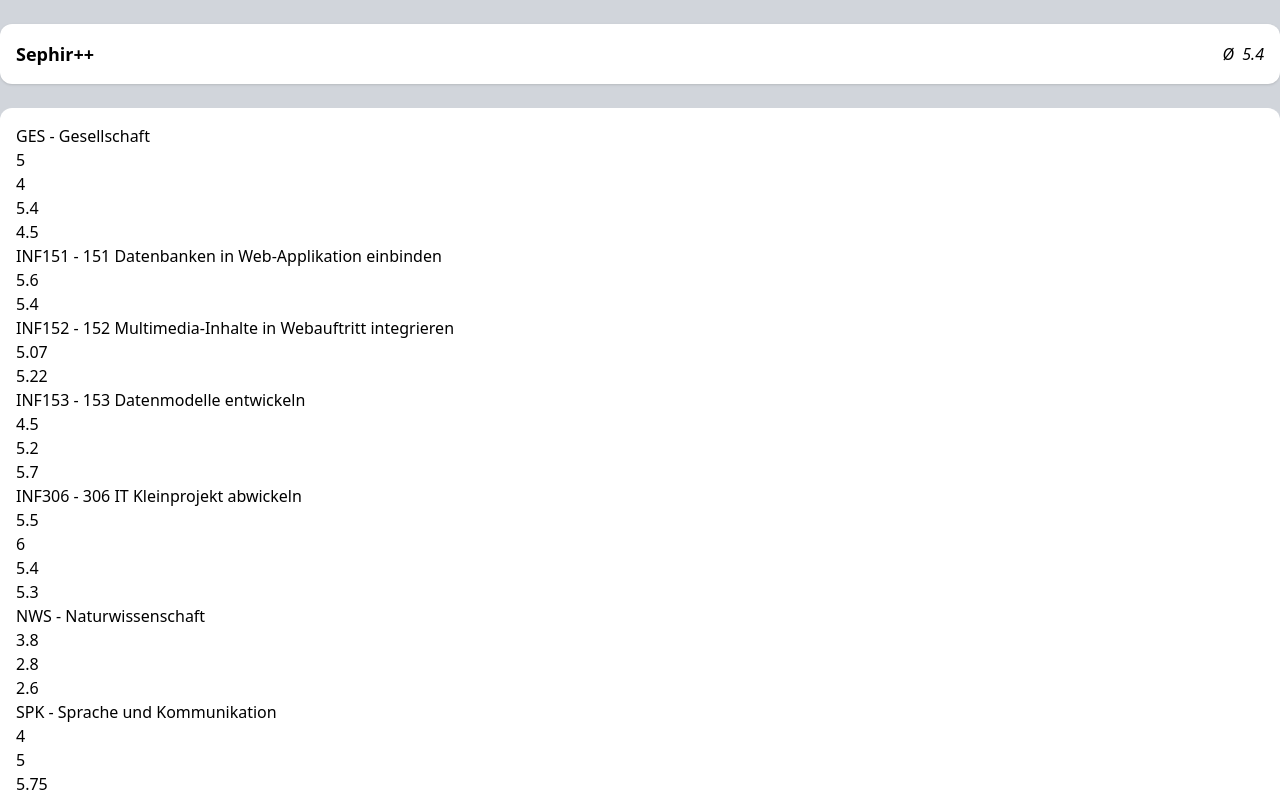
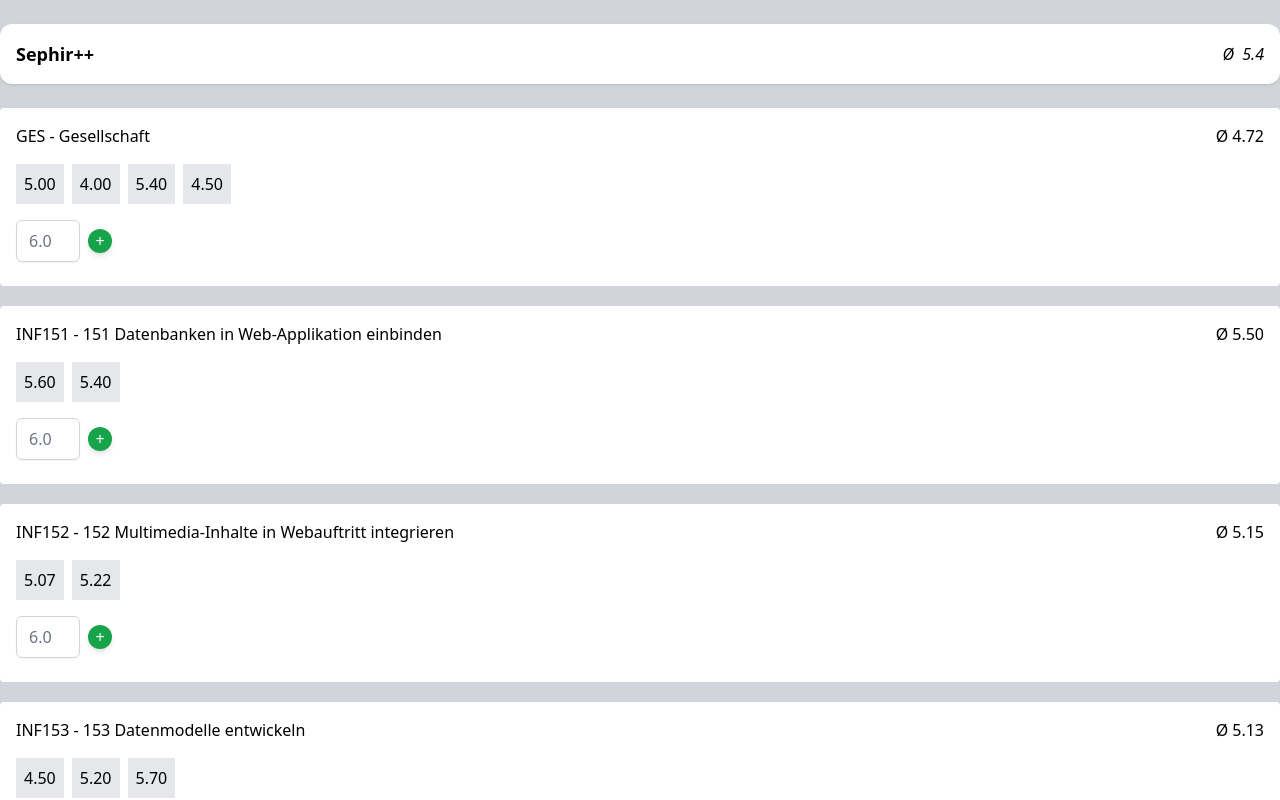
Before and after one commit to schufeli/sephir-plus-plus, a Vue app in the folder app/: page / in a window 1280 px wide. Shown: the top 800 px of the page. Built offline with nearby package versions, Linux system fonts and the light colour scheme.

Commit message:
Added grade remove

```diff
--- /dev/null
+++ b/app/src/components/CreateSubject.vue
@@ -0,0 +1,6 @@
+<script setup lang="ts">
+</script>
+
+<template>
+
+</template>
--- /dev/null
+++ b/app/src/components/SubjectElement.vue
@@ -0,0 +1,37 @@
+<script setup lang="ts">
+import { computed } from '@vue/reactivity';
+import { useSubjectStore } from '../stores/subject';
+    const props = defineProps(['subject'])
+    const store = useSubjectStore();
+
+    const avg = computed(() => {
+        const sum = props.subject.grades.reduce((sum: number, current: number) => sum + current.number, 0);
+        return (Math.round(sum / props.subject.grades.length * 100) / 100).toFixed(2);
+    });
+
+    function removeGrade(grade: { id: any; }) {
+        props.subject.grades.splice(props.subject.grades.findIndex(e => e.id === grade.id), 1)
+        store.updateSubject(props.subject);
+    }
+</script>
+
+<template>
+    <article class="bg-white rounded mt-5 p-4">
+        <!-- subject name and avg -->
+        <div class="flex justify-between items-center">
+            <h2 class="font-medium">{{ subject.name }}</h2>
+            <p><span class="font-medium mr-1">Ø</span>{{ avg }}</p>
+        </div>
+        <!-- grade information -->
+        <section class="my-4 flex flex-wrap">
+            <div class="p-2 mr-2 bg-gray-200 hover:bg-red-300 cursor-pointer" v-for="grade of subject.grades" @click="removeGrade(grade)">
+                <p>{{grade.number.toFixed(2)}}</p>
+            </div>
+        </section>
+        <!-- add new grade -->
+        <div class="my-2 flex items-center">
+            <input type="number" placeholder="6.0" min="1.0" max="6.0" class="w-16 block input" />
+            <button type="button" class="icon-btn ml-2">+</button>
+        </div>
+    </article>
+</template>
--- a/app/src/components/SubjectList.vue
+++ b/app/src/components/SubjectList.vue
@@ -1,24 +1,12 @@
 <script setup lang="ts">
 import { useSubjectStore } from '../stores/subject';
-
+import SubjectElement from './SubjectElement.vue';
     const store = useSubjectStore();
-
-    function addSubject(name: string) {
-        store.addSubject({ id: store.data.length + 1, name: name });
-    }
 </script>
 
 <template>
-    <div class="p-4 bg-white rounded-xl">
-        <div class="" v-for="subject of store.data">
-            <p>{{ subject.name }}</p>
-            <div>
-                <p v-for="grade of subject.grades">
-                    {{ grade.number }}
-                </p>
-            </div>
-        </div>
+    <div v-for="subject of store.data">
+        <SubjectElement :subject="subject" />
+    </div>
 
-        <button class="mt-10 bg-green-50" @click="addSubject('WUUUUUURRRR')">Update</button>
-    </div>
 </template>
--- a/app/src/index.css
+++ b/app/src/index.css
@@ -1,3 +1,13 @@
 @tailwind base;
 @tailwind components;
 @tailwind utilities;
+
+@layer components {
+    .input {
+        @apply rounded-md border-gray-300 shadow-sm focus:border-indigo-300 focus:ring focus:ring-indigo-200 focus:ring-opacity-50;
+    }
+
+    .icon-btn {
+        @apply inline-block rounded-full bg-green-600 text-white leading-normal uppercase shadow-md hover:bg-green-700 hover:shadow-lg focus:bg-green-700 focus:shadow-lg focus:outline-none focus:ring-0 active:bg-green-800 active:shadow-lg transition duration-150 ease-in-out w-6 h-6;
+    }
+}
--- a/app/src/stores/subject.ts
+++ b/app/src/stores/subject.ts
@@ -7,15 +7,12 @@
         return { data: mockData }
     },
     actions: {
-        // addSubject(subject: { name: string; grades: number[]; }) {
-        //     this.data.push(subject);
-        // },
-        // updateSubject(subject: { name: string; grades: number[]; } | undefined) {
-        //     this.data[this.data.findIndex(element => element.name === subject?.name)] = subject;
-        // }
+        addSubject(subject: { id: string; name: string; grades: { id: string; number: number; }[]; }) {
+            this.data.push(subject);
+        },
 
-        addSubject(subject: any) {
-            this.data.push(subject);
+        updateSubject(subject: any) {
+            this.data[this.data.findIndex(element => element.name === subject?.name)] = subject;
         }
     },
 
```
